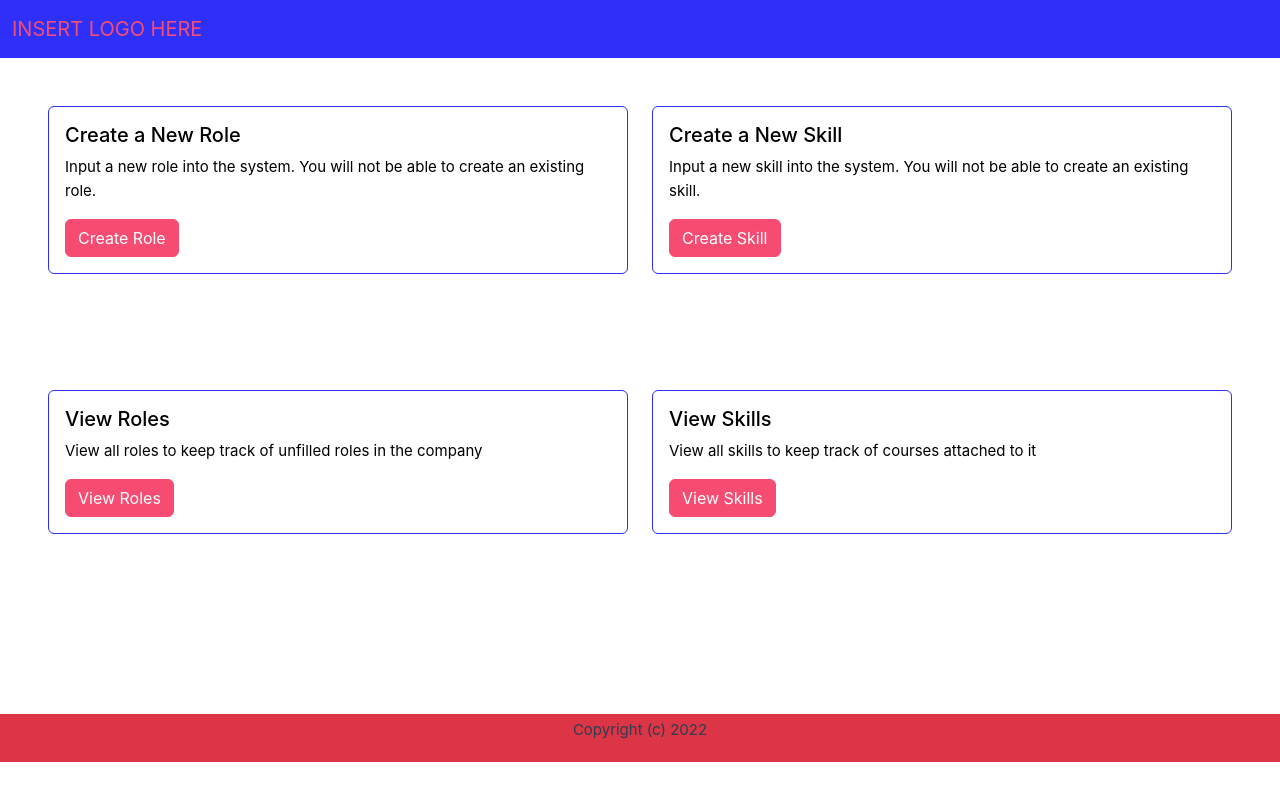
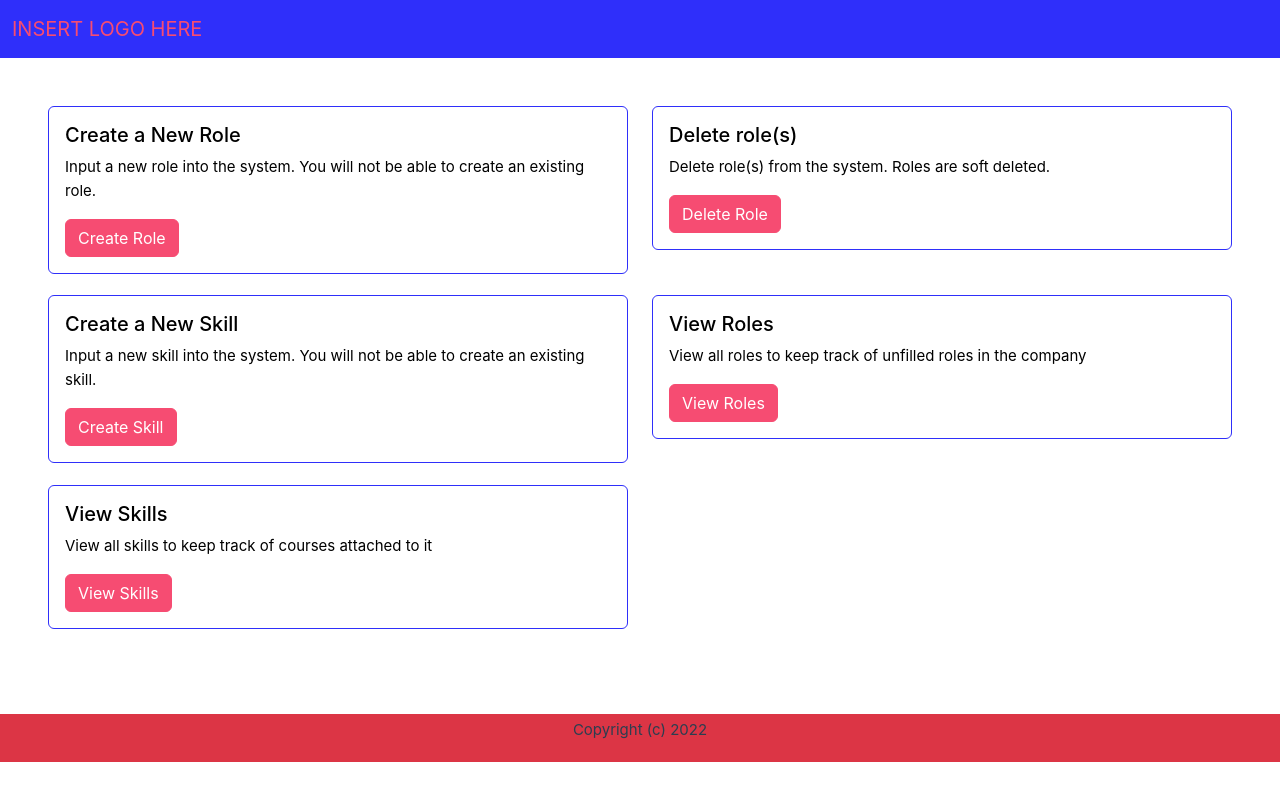
Before and after one commit to Shubhash007/SPM-Course-Management, a Vue app in the folder frontend/: page /admin in a window 1280 px wide. Built offline with nearby package versions, Linux system fonts and the light colour scheme.

Commit message:
update UI

```diff
--- a/frontend/src/views/admin/HRHome.vue
+++ b/frontend/src/views/admin/HRHome.vue
@@ -17,6 +17,24 @@
           </div>
         </div>
       </div>
+
+
+      <div class="col-sm-6">
+        <div class="card">
+          <div class="card-body">
+            <h5 class="card-title">Delete role(s)</h5>
+            <p class="card-text">
+              Delete role(s) from the system. Roles are soft deleted.
+            </p>
+            <router-link class="btn" id="card-button" to="/CreateRole"
+              >Delete Role</router-link
+            >
+          </div>
+        </div>
+      </div>
+
+
+
       <div class="col-sm-6">
         <div class="card">
           <div class="card-body">
@@ -61,6 +79,10 @@
           </div>
         </div>
       </div>
+
+
+
+
     </div>
   </div>
 </template>
```
Also changed, not shown: frontend/src/views/admin/DeleteRole.vue (added), 1 other file (tests, documents, lock files or other folders).
